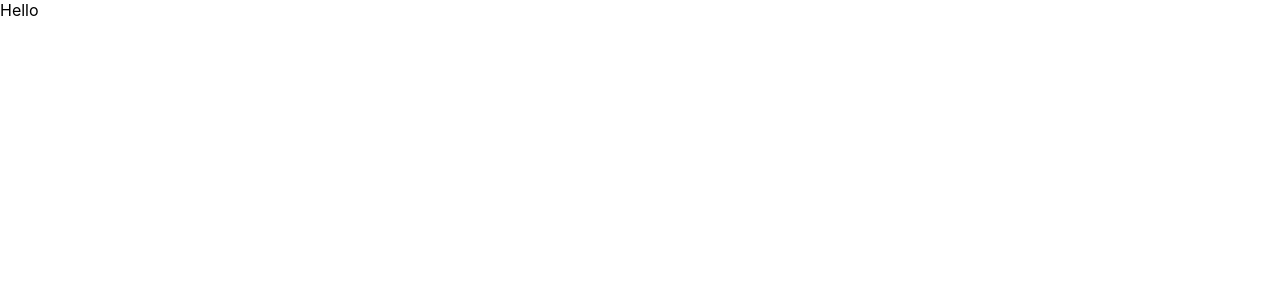
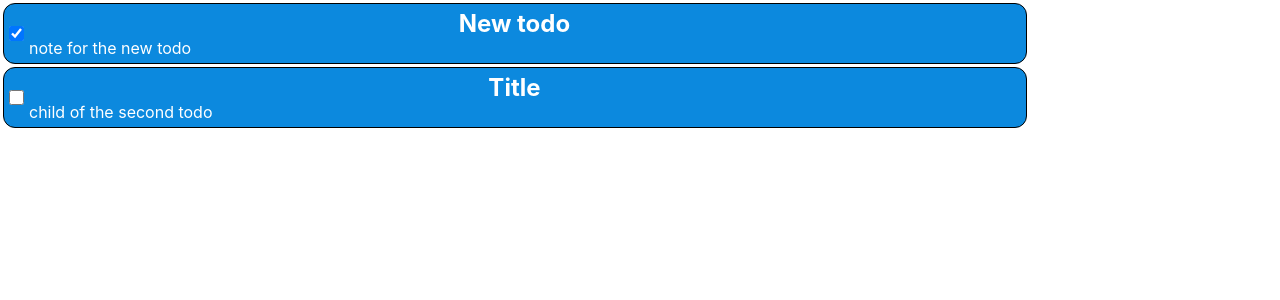
Before and after one commit to Amirka2/todo-list, a React (Create React App) app: page / in a window 1280 px wide. Shown: the top 300 px of the page. Built offline with nearby package versions, Linux system fonts and the light colour scheme.

Commit message:
added todo card component

```diff
--- a/package.json
+++ b/package.json
@@ -13,6 +13,8 @@
     "react": "^18.2.0",
     "react-dom": "^18.2.0",
     "react-scripts": "5.0.1",
+    "styled-component": "^2.8.0",
+    "styled-components": "^6.0.7",
     "typescript": "^4.9.5",
     "web-vitals": "^2.1.4"
   },
--- a/src/app/styles/index.css
+++ b/src/app/styles/index.css
@@ -6,6 +6,11 @@ body {
   -webkit-font-smoothing: antialiased;
   -moz-osx-font-smoothing: grayscale;
 }
+* {
+  box-sizing: border-box;
+  margin: 0;
+  padding: 0;
+}
 
 code {
   font-family: source-code-pro, Menlo, Monaco, Consolas, 'Courier New',
--- a/src/pages/todoApp/TodoApp.tsx
+++ b/src/pages/todoApp/TodoApp.tsx
@@ -1,10 +1,16 @@
 import React from 'react';
 import './TodoApp.css';
+import {TodoCard} from "../../shared/TodoCard/ui/TodoCard";
 
 function TodoApp() {
   return (
       <div>
-        Hello
+          <TodoCard checkbox={true} title='New todo'>
+              note for the new todo
+          </TodoCard>
+          <TodoCard checkbox={false} title={'Title'}>
+              child of the second todo
+          </TodoCard>
       </div>
   );
 }
--- /dev/null
+++ b/src/shared/TodoCard/ui/TodoCard.styles.ts
@@ -0,0 +1,39 @@
+import styled from 'styled-components';
+import {Column, Row} from '../../Wrapper';
+
+export const CardWrapper = styled(Row)`
+  min-width: 400px;
+  min-height: 50px;
+  width: 80vw;
+  border: 1px solid black;
+  border-radius: 12px;
+  margin: 3px;
+  background-color: #0c89de;
+`;
+
+export const CardTextWrapper = styled(Column)`
+  width: 95%;
+  padding: 5px 0 5px 0;
+`;
+
+export const Checkbox = styled.input`
+  width: 15px;
+  height: 15px;
+  margin: 5px;
+  border: 1px solid #a90000;
+  border-radius: 50%;
+  border-style: outset;
+`;
+
+export const Title = styled.h2`
+  color: #ffffff;
+`;
+
+export const Notes = styled.p`
+  width: 100%;
+  color: #ffffff;
+  -moz-hyphens: auto;
+  -webkit-hyphens: auto;
+  -ms-hyphens: auto;
+  word-wrap: break-word;
+`;
--- a/src/shared/TodoCard/ui/TodoCard.tsx
+++ b/src/shared/TodoCard/ui/TodoCard.tsx
@@ -1,11 +1,25 @@
-import React from 'react';
+import React, {useState} from 'react';
+import {CardTextWrapper, CardWrapper, Checkbox, Notes, Title} from "./TodoCard.styles";
 
-const TodoCard = () => {
+export interface cardProps {
+    checkbox: boolean;
+    title: string;
+    children: string;
+}
+export const TodoCard = (props: cardProps) => {
+    const [checked, setChecked] = useState(props.checkbox);
+    const handleChecked = () => {
+        setChecked(prev => !prev);
+    }
     return (
-        <div>
-
+        <div className='todo-card'>
+            <CardWrapper>
+                <Checkbox type='checkbox' checked={checked} onClick={handleChecked}/>
+                <CardTextWrapper>
+                    <Title className='title'>{props.title}</Title>
+                    <Notes className='notes'>{props.children}</Notes>
+                </CardTextWrapper>
+            </CardWrapper>
         </div>
     );
 };
-
-export default TodoCard;
--- /dev/null
+++ b/src/shared/Wrapper/index.ts
@@ -0,0 +1 @@
+export { Column, Row } from './ui/Wrapper.styles';
--- /dev/null
+++ b/src/shared/Wrapper/ui/Wrapper.styles.ts
@@ -0,0 +1,14 @@
+import styled from 'styled-components';
+export const Column = styled.div`
+  display: flex;
+  flex-direction: column;
+  justify-content: flex-start;
+  align-items: center;
+`;
+
+export const Row = styled.div`
+  display: flex;
+  flex-direction: row;
+  justify-content: flex-start;
+  align-items: center;
+`;
```
Also changed, not shown: 1 other file (tests, documents, lock files or other folders).
